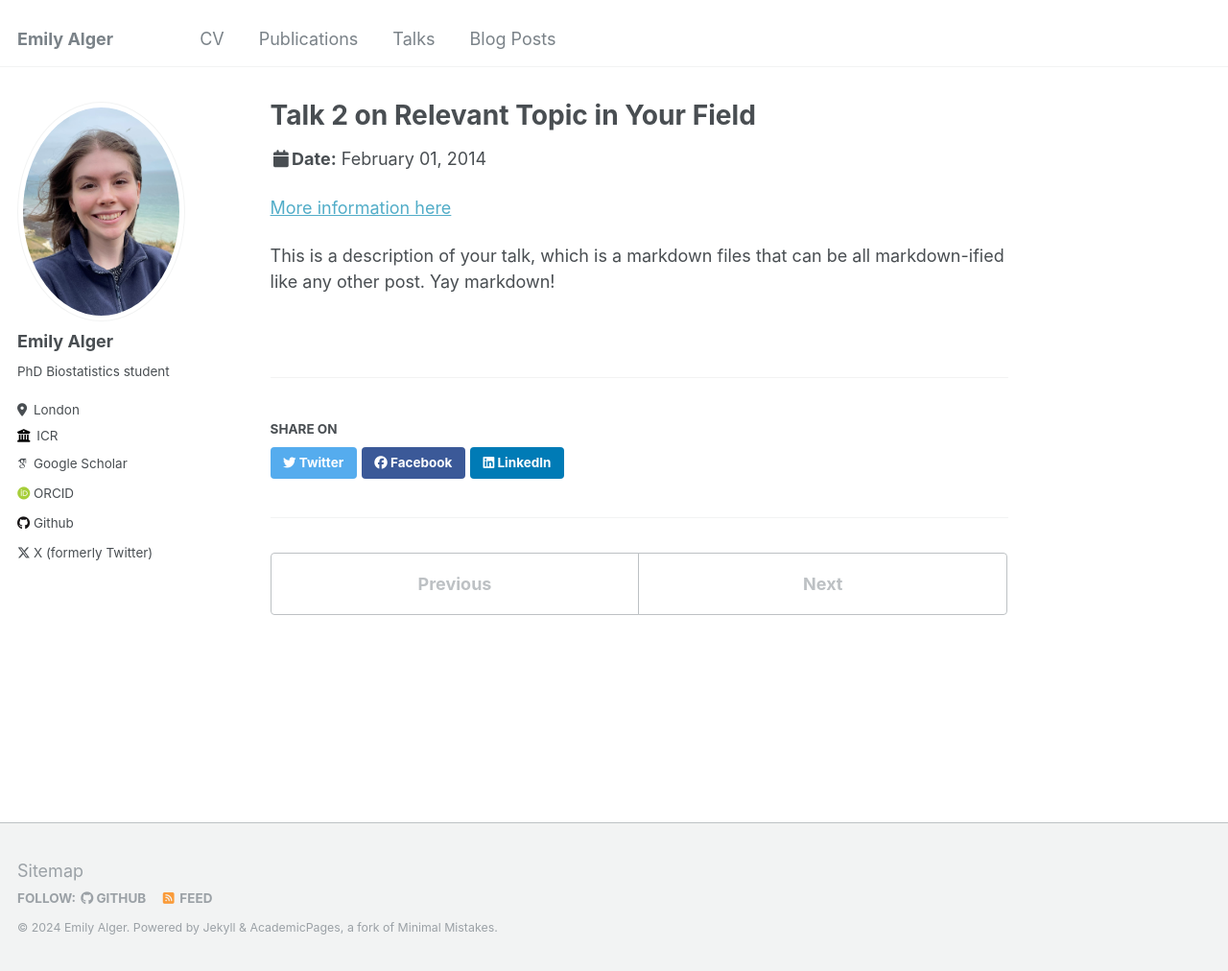
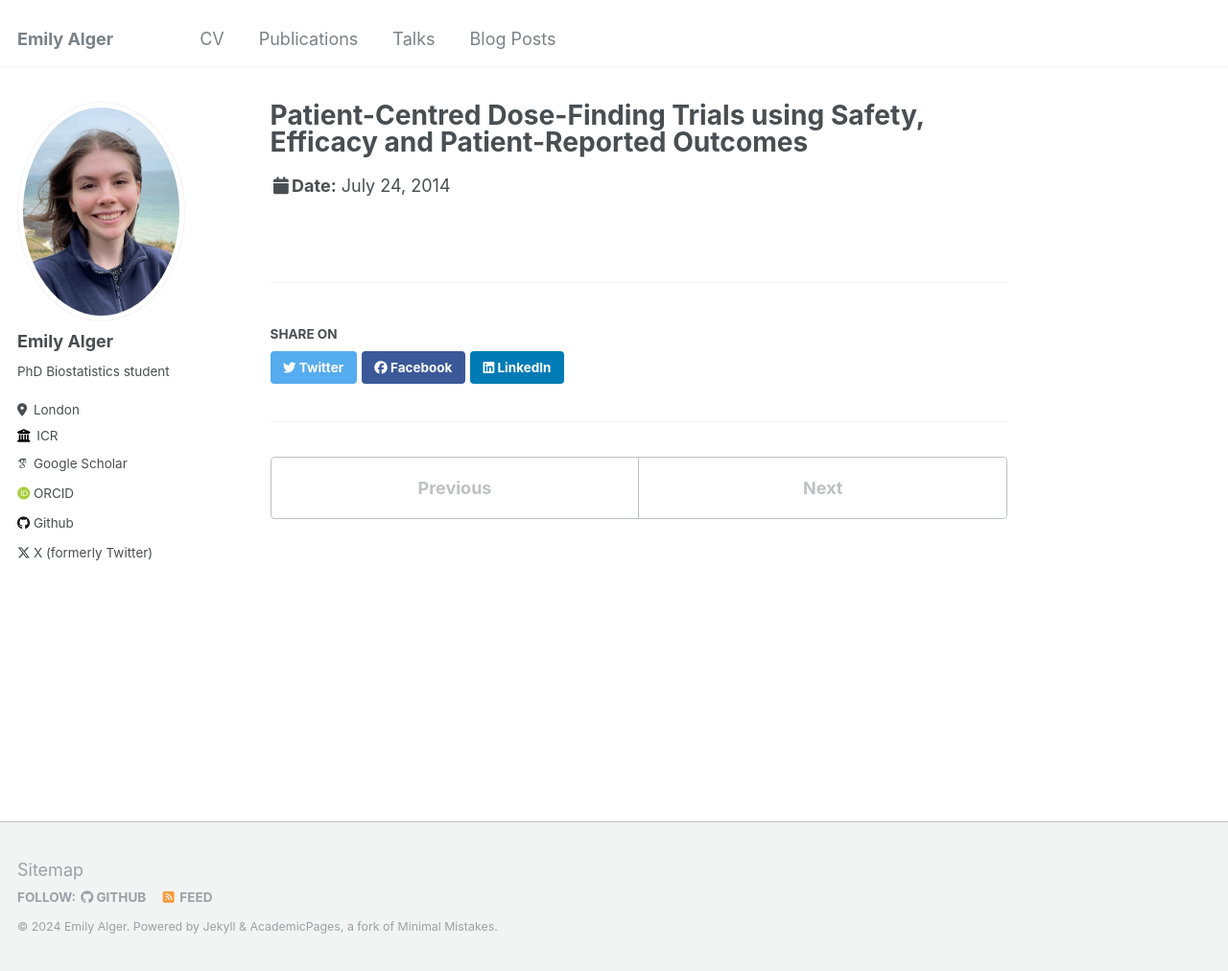
Before and after one commit to alemily100/alemily100.github.io, a Jekyll site: the page built from _talks/2014-02-01-talk-2.md, in a window 1280 px wide and 1012 px high. Shown: the whole window at 96% size. Built offline with Jekyll 4.4.1, drawn with Linux system fonts in a browser that asks for light colours; some web fonts are replaced.

Commit message:
Update 2014-02-01-talk-2.md

```diff
--- a/_talks/2014-02-01-talk-2.md
+++ b/_talks/2014-02-01-talk-2.md
@@ -1,13 +1,9 @@
 ---
-title: "Talk 2 on Relevant Topic in Your Field"
+title: "Patient-Centred Dose-Finding Trials using Safety, Efficacy and Patient-Reported Outcomes"
 collection: talks
 type: "Talk"
 permalink: /talks/2014-02-01-talk-2
-venue: "London School of Testing"
-date: 2014-02-01
-location: "London, UK"
+venue: "45th Annual Conference of the International Society for Clinical Biostatistics."
+date: 2014-07-24
+location: "Thessaloniki, Greece"
 ---
-
-[More information here](http://example2.com)
-
-This is a description of your talk, which is a markdown files that can be all markdown-ified like any other post. Yay markdown!
```
